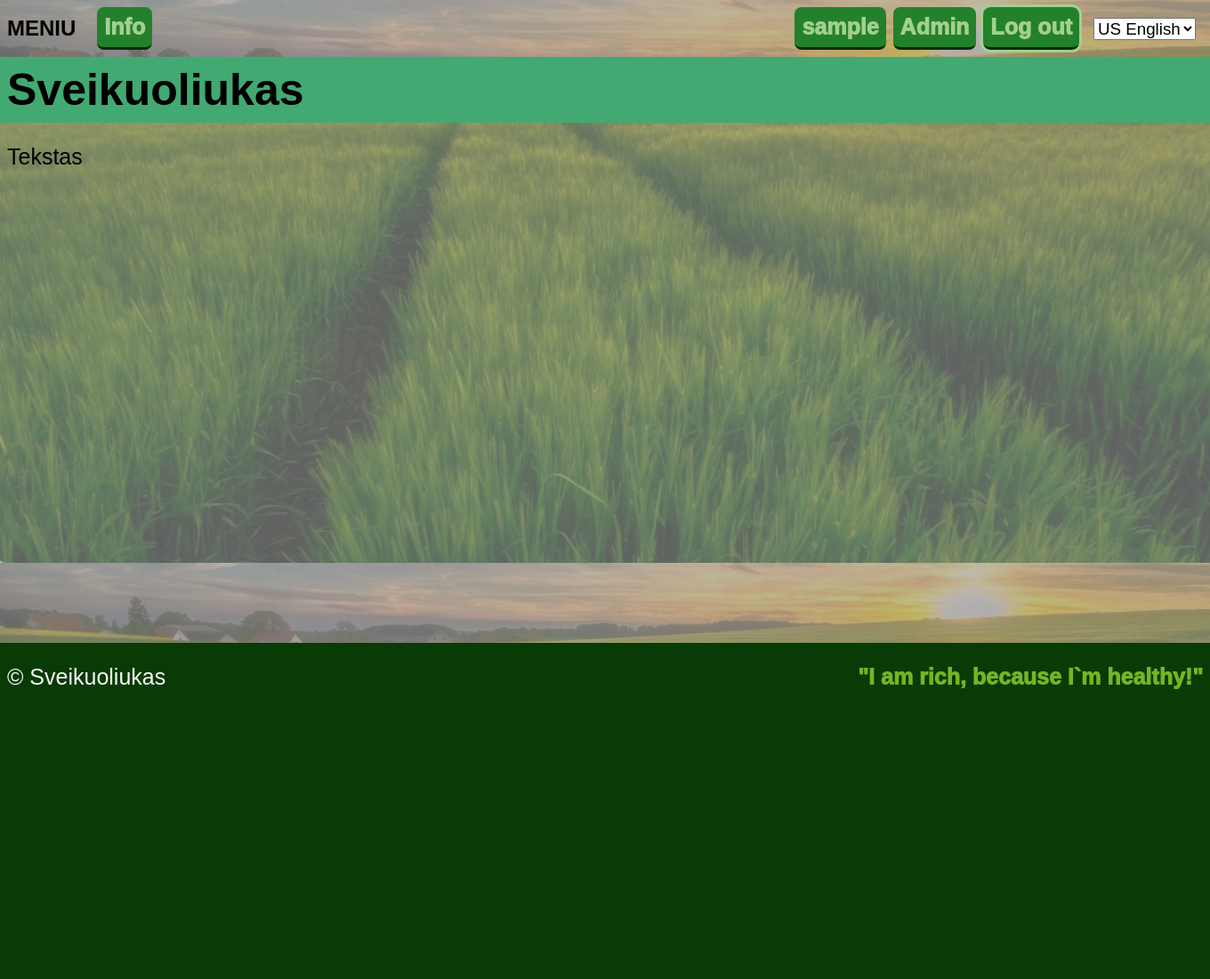
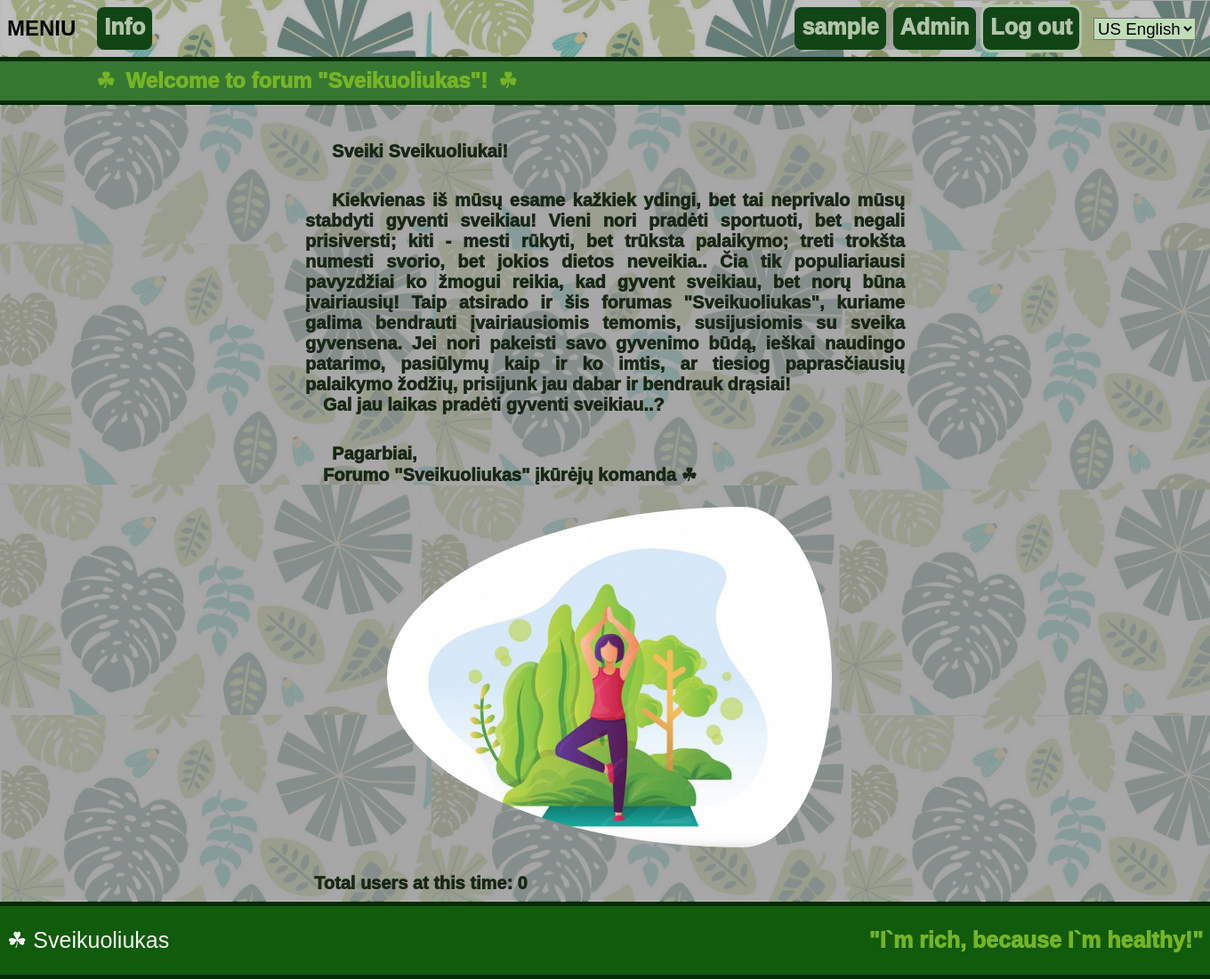
Before and after one commit to egluzelu/Sveikuoliukas, a Django app: page / in a window 1360 px wide. Shown: the whole page at 89% size. Before the commit the page ends 775 px from the top, so only its background shows below. Run offline with Django 5.2, Linux system fonts and the light colour scheme; the visitor is signed in with stand-in values (Sample User, id 1); data comes from the database, SQL or seed files in the repository.

Commit message:
css sutvarkytas ir index view papildytas

```diff
--- a/sveikuoliukas/board_main/static/css/style.css
+++ b/sveikuoliukas/board_main/static/css/style.css
@@ -8,7 +8,7 @@ body {
     flex-direction: column;
     margin: 0; padding: 0;
     min-height: 100vh;
-
+    overflow-x:hidden;
 }
 
 header {
@@ -25,6 +25,7 @@ header .logo {
 }
 
 header ul.nav {
+    background-color: #9999999f;
     display: flex;
     flex-direction: row;
     list-style-type: none;
@@ -35,14 +36,14 @@ header ul.nav {
 }
 
 header ul.nav li a, header ul.nav form button {
-    background-color: #23812b;
+    background-color: #124516;
     display: block;
     margin: 0;
     padding: 0.5rem;
     border: 0;
-    border-bottom: 3px solid #022d02;
+    border-bottom: 3px solid #124516;
     cursor: pointer;
-    color: #a4cf90;
+    color: #b1c3a9;
     font-size: 100%;
     border-radius: 0.5rem;
     font-weight: 1000;
@@ -50,8 +51,8 @@ header ul.nav li a, header ul.nav form button {
 
 header ul.nav li a:hover, header ul.nav form button:hover {
     background-color: #b0dc91;
-    border-bottom: 2px solid #00cc4e;
-    color: #00cc8b;
+    border-bottom: 2px solid #00cc33;
+    color: #00cc41;
     text-decoration: none;
 }
 
@@ -62,34 +63,65 @@ main {
 }
 
 footer {
-    background-color: #093b06;
+    border-top: 5px solid #022c02;
+    background-color: #105b0c;
+    border-bottom: 5px solid #022c02;
 }
 
 a {
-    color: #008836;
+    color: #008802;
     text-decoration: none;
     font-weight: 1000;
 }
 
 a:hover {
-    color: #6db426;
+    color: #74a840;
     text-decoration: none;
 }
 
-h1, h3, h4, h5, h6 {
-    background-color: #42a972;
+h1, h4, h5, h6 {
+    background-color: #367832;
     border-color: 1px solid #9999999f;
     padding: 0.5rem;
     margin: 1rem 0;
 }
 
+h1 {
+    background-color: #367832;
+    font-size: 24px;
+    font-weight: 1000;
+    text-indent: 100px;
+    color: #76b426;
+    border-bottom: 5px solid #022c02;
+    border-top: 5px solid #022c02;
+}
+
 h2 {
+    background-color: #9999999f;
     padding: 0.5rem;
     margin: 1rem 0;
     font-size: 90%;
 }
 
-h1:first-child, h2:first-child, h3:first-child,
+h3 {
+    margin: -1.1%;
+    padding-left: 350px;
+    padding-right: 350px;
+    font-size: 20px;
+    font-weight: 1000;
+    text-indent: 10px;
+    text-align: center;
+    color: #182715;
+    text-align: justify;
+}
+
+img {
+    border-radius: 50%;
+    padding-right: 400px;
+    padding-left: 100px;
+  }
+
+h1:first-child, h2:first-child,
 h4:first-child, h5:first-child, h6:first-child {
     margin-top: 0;
 }
@@ -104,6 +136,7 @@ main ul li {
 }
 
 main ul li.list-table-header {
+    background-color: #9999999f;
     padding-bottom: 0.5rem;
 }
 
@@ -155,6 +188,7 @@ div.messages {
 }
 
 header form select {
+    background-color: #c0ddb8;
     margin: 1rem;
     font-size: 75%;
 }
@@ -179,7 +213,7 @@ main form select {
 
 main form button {
     color: black;
-    background-color: #4a9555;
+    background-color: #163f1d;
     outline: solid;
     border: 1 px solid #010c06;
     border-bottom: 2px solid #040404;
@@ -200,7 +234,7 @@ main form .helptext {
 
 button, .button {
     color: black;
-    background-color: #6c954a;
+    background-color: #274013;
     outline: solid;
     border: 1 px solid #010c07;
     border-bottom: 2px solid #040404;
@@ -214,7 +248,7 @@ button, .button {
 
 button:hover, .button:hover {
     color: black;
-    background-color: #637746;
+    background-color: #7e8a6d;
     border-bottom: 2px solid #0e0f0e;
 }
 
@@ -250,10 +284,10 @@ ul.dashboard li .stat {
     display: block;
     text-align: center;
     font-size: 2rem;
-    font-weight: 700;
+    font-weight: 100;
     margin: 1rem;
     padding: 0.5rem;
-    background-color: #ffffff9f;
+    background-color: #9999999f;
     border-radius: 5rem;
     min-width: 7rem;
 }
@@ -263,11 +297,11 @@ ul.dashboard li a:hover {
 }
 
 ul.dashboard li a:hover h3 {
-    background-color: #aaaaaa7f;
+    background-color: #9999999f;
 }
 
 .user-content {
-    background-color: #ffffff7f;
+    background-color: #9999999f;
     border: 2px solid #999999;
     border-radius: 1rem;
     margin: 1rem;
--- a/sveikuoliukas/board_main/templates/base.html
+++ b/sveikuoliukas/board_main/templates/base.html
@@ -3,7 +3,7 @@
 <head>
     <meta charset="UTF-8">
     <meta name="viewport" content="width=device-width, initial-scale=1.0">
-    <title>{% block title %}sveikuoliukas{% endblock title %}</title>
+    <title>{% block title %}welcome to forum "Sveikuoliukas"!{% endblock title %}</title>
     <link rel="stylesheet" href="{% static 'css/style.css' %}">
     <link rel="icon" type="image/png" href="{% static "img/flower-icon.png" %}">
 </head>
@@ -47,8 +47,8 @@
     <main>{% block content %}{% endblock content %}</main>
     <footer>
         {% block footer %}{% endblock footer %}
-        <p>&copy; Sveikuoliukas
-            <a style="float:right;"> "{% trans "I am rich, because I`m healthy!"|capfirst %}" </a>
+        <p>&#9752; Sveikuoliukas
+            <a style="float:right;"> "{% trans "I`m rich, because I`m healthy!"|capfirst %}" </a>
         </p>
     </footer>
 </body>
--- a/sveikuoliukas/board_main/templates/board_main/index.html
+++ b/sveikuoliukas/board_main/templates/board_main/index.html
@@ -1,5 +1,15 @@
 {% extends "base.html" %}{% load static i18n %}
 {% block content %}
-<h1>Sveikuoliukas</h1>
-<p>Tekstas</p>
+<h1>&#9752;&ensp;Welcome to forum "Sveikuoliukas"!&ensp;&#9752;</h1>
+<main>
+<h3>
+<p></p>
+<p>&ensp;&ensp;Sveiki Sveikuoliukai!</p>
+<p>&ensp;&ensp;Kiekvienas iš mūsų esame kažkiek ydingi, bet tai neprivalo mūsų stabdyti gyventi sveikiau! Vieni nori pradėti sportuoti, bet negali prisiversti; kiti -  mesti rūkyti, bet trūksta palaikymo; treti trokšta numesti svorio, bet jokios dietos neveikia.. Čia tik populiariausi pavyzdžiai ko žmogui reikia, kad gyvent sveikiau, bet norų būna įvairiausių! Taip atsirado ir šis forumas "Sveikuoliukas", kuriame galima bendrauti įvairiausiomis temomis, susijusiomis su sveika gyvensena. Jei nori pakeisti savo gyvenimo būdą, ieškai naudingo patarimo, pasiūlymų kaip ir ko imtis, ar tiesiog paprasčiausių palaikymo žodžių, prisijunk jau dabar ir bendrauk drąsiai!<br />
+&ensp;&ensp;Gal jau laikas pradėti gyventi sveikiau..?</p>
+<p>&ensp;&ensp;Pagarbiai,<br />
+&ensp;&ensp;Forumo "Sveikuoliukas" įkūrėjų komanda &#9752; </p>
+<img src="static/images/foto_info.png" width="500">
+    <p>Total users at this time: {{ users_count }}</p>
+</main>
 {% endblock content %}
--- a/sveikuoliukas/board_main/views.py
+++ b/sveikuoliukas/board_main/views.py
@@ -6,6 +6,6 @@ from . import models
 
 def index(request: HttpRequest) -> HttpResponse:
     context = {
-        'board_description': models.Board.objects
+        'users_count': models.get_user_model().objects.count(),
     }
     return render(request, 'board_main/index.html', context)
```
Also changed, not shown: sveikuoliukas/board_main/static/images/foto_info.png (added), sveikuoliukas/board_main/static/images/main_picture.png, sveikuoliukas/board_main/urls.py (line endings or trailing spaces).
